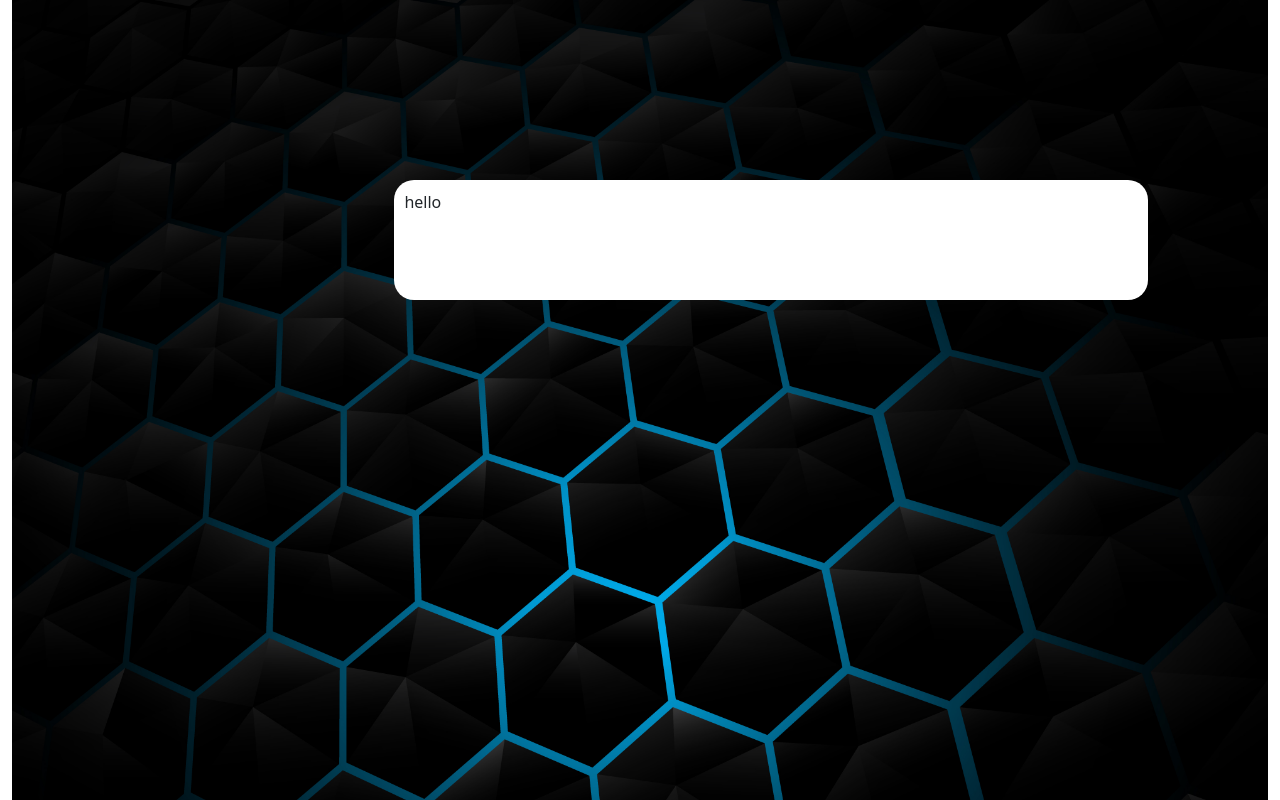
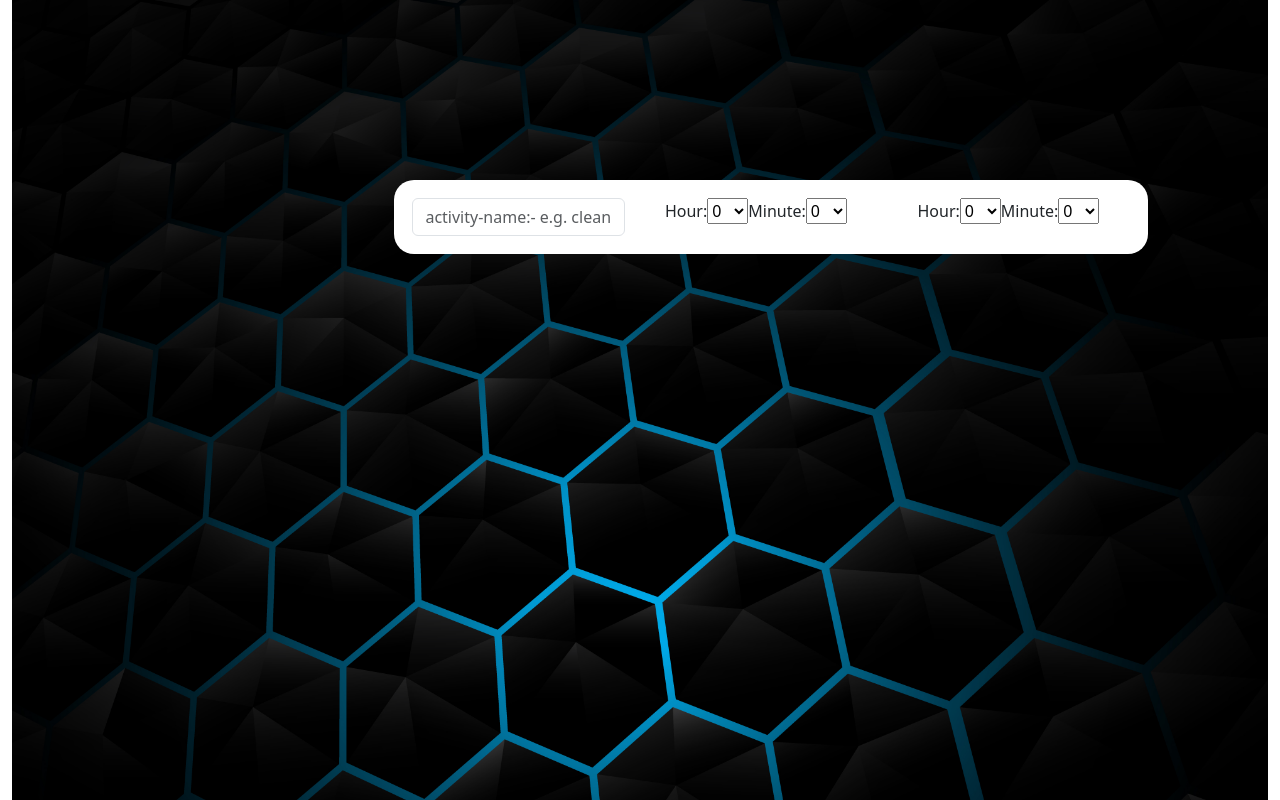
Before and after one commit to Bree-codes/ToDoListApplication, a React (Vite) app in the folder todo-list-application/: page /user/main in a window 1280 px wide. Built offline with nearby package versions, Linux system fonts and the light colour scheme; sample sign-in values are in the browser's storage.

Commit message:
activity input

```diff
--- a/todo-list-application/src/Components/SectionComponents/ActivityField.jsx
+++ b/todo-list-application/src/Components/SectionComponents/ActivityField.jsx
@@ -1,12 +1,34 @@
 import './../Styles/main.css'
+import {Col, Form, Row} from "react-bootstrap";
+import {TimeInput} from "./TimeInput.jsx";
+import {useState} from "react";
 
 
 
 export const ActivityField = () =>{
+    const [activityName, setActivityName] = useState();
+    const [startTime, setStartTime] = useState({hours:0, minutes:0});
+    const [endTime, setEndtTime] = useState({hours:0, minutes:0});
+
+
+
+
 
     return(
         <div className={'activity'}>
-            hello
+            <Form>
+                <Row>
+                    <Col sm className={'m-2'}>
+                        <Form.Control placeholder="activity-name:- e.g. cleaning" />
+                    </Col>
+                    <Col sm className={'m-2'}>
+                        <TimeInput />
+                    </Col>
+                    <Col sm className={'m-2'}>
+                        <TimeInput />
+                    </Col>
+                </Row>
+            </Form>
         </div>
     )
 }
--- /dev/null
+++ b/todo-list-application/src/Components/SectionComponents/TimeInput.jsx
@@ -0,0 +1,24 @@
+export const TimeInput = (props) =>{
+
+
+    return (
+        <div>
+            <label htmlFor="hour">Hour: </label>
+            <select id="hour">
+                {Array.from({length: 24}, (_, i) => (
+                    <option key={i} value={i}>
+                        {i}
+                    </option>
+                ))}
+            </select>
+            <label htmlFor="minute">Minute: </label>
+            <select id="minute">
+                {Array.from({length: 60}, (_, i) => (
+                    <option key={i} value={i}>
+                        {i}
+                    </option>
+                ))}
+            </select>
+        </div>
+    );
+}
--- a/todo-list-application/src/Components/Styles/main.css
+++ b/todo-list-application/src/Components/Styles/main.css
@@ -14,7 +14,8 @@
     padding: 10px 10px;
     background: white;
     width: 60%;
-    height: 15%;
+    height: max-content;
     border-radius: 20px;
     border: ghostwhite;
+
 }
```
